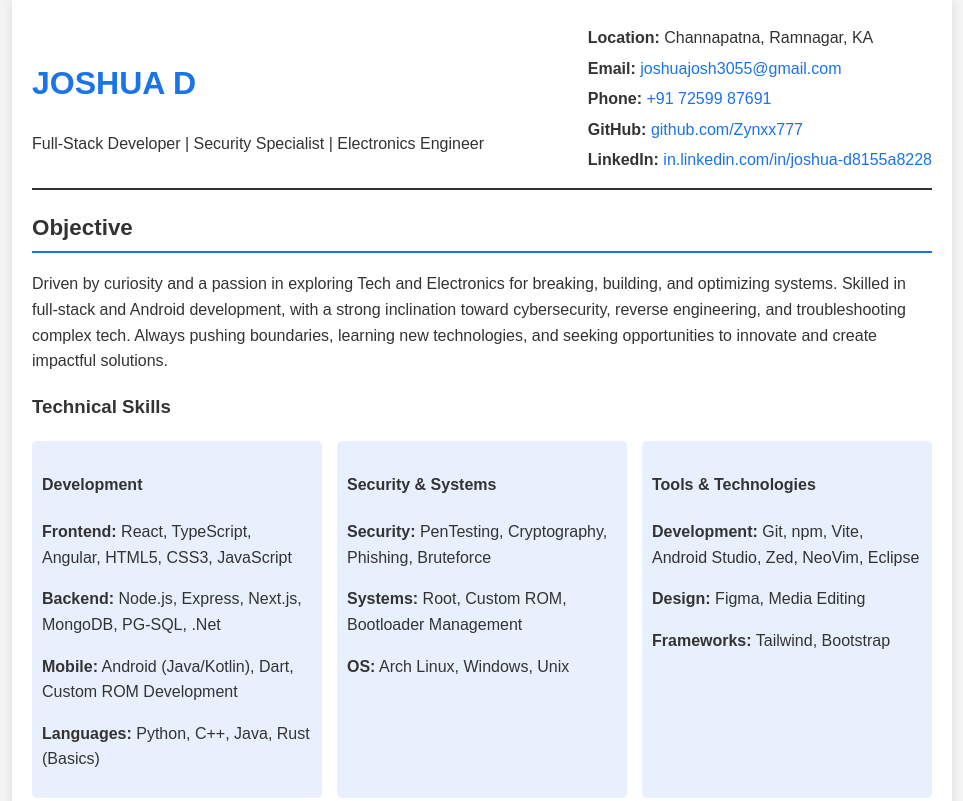
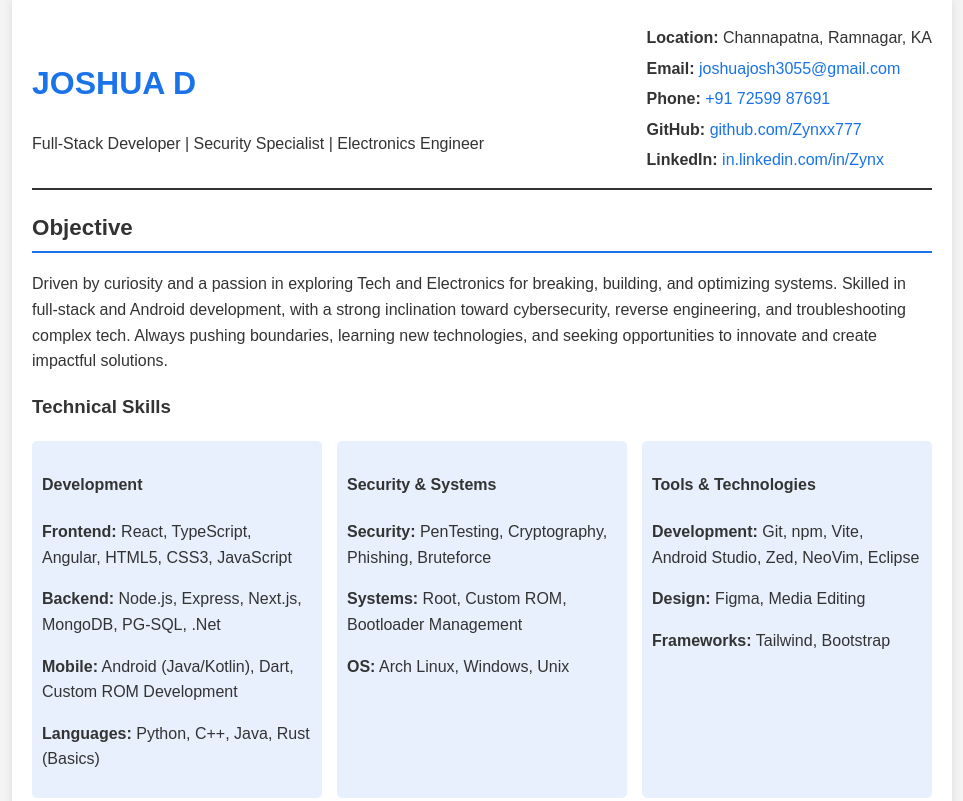
Before and after one commit to Zynxx777/Portfolio, a plain HTML site: page resume.html in a window 1280 px wide. Shown: the top 801 px of the page, without its empty margins (158-1121 px from the left). Drawn offline with Linux system fonts and the light colour scheme.

Commit message:
resume.html

```diff
--- a/resume.html
+++ b/resume.html
@@ -18,7 +18,7 @@
                 <p><strong>Email:</strong> <a href="mailto:joshuajosh3055@gmail.com">joshuajosh3055@gmail.com</a></p>
                 <p><strong>Phone:</strong> <a href="tel: +91 72599 87691">+91 72599 87691</a></p>
                 <p><strong>GitHub:</strong> <a href="https://github.com/Zynxx777" target="_blank">github.com/Zynxx777</a></p>
-                <p><strong>LinkedIn:</strong> <a href="https://in.linkedin.com/in/Zynx" target="_blank">in.linkedin.com/in/joshua-d8155a8228</a></p>
+                <p><strong>LinkedIn:</strong> <a href="https://in.linkedin.com/in/Zynx" target="_blank">in.linkedin.com/in/Zynx</a></p>
             </div>
         </header>
 
```
